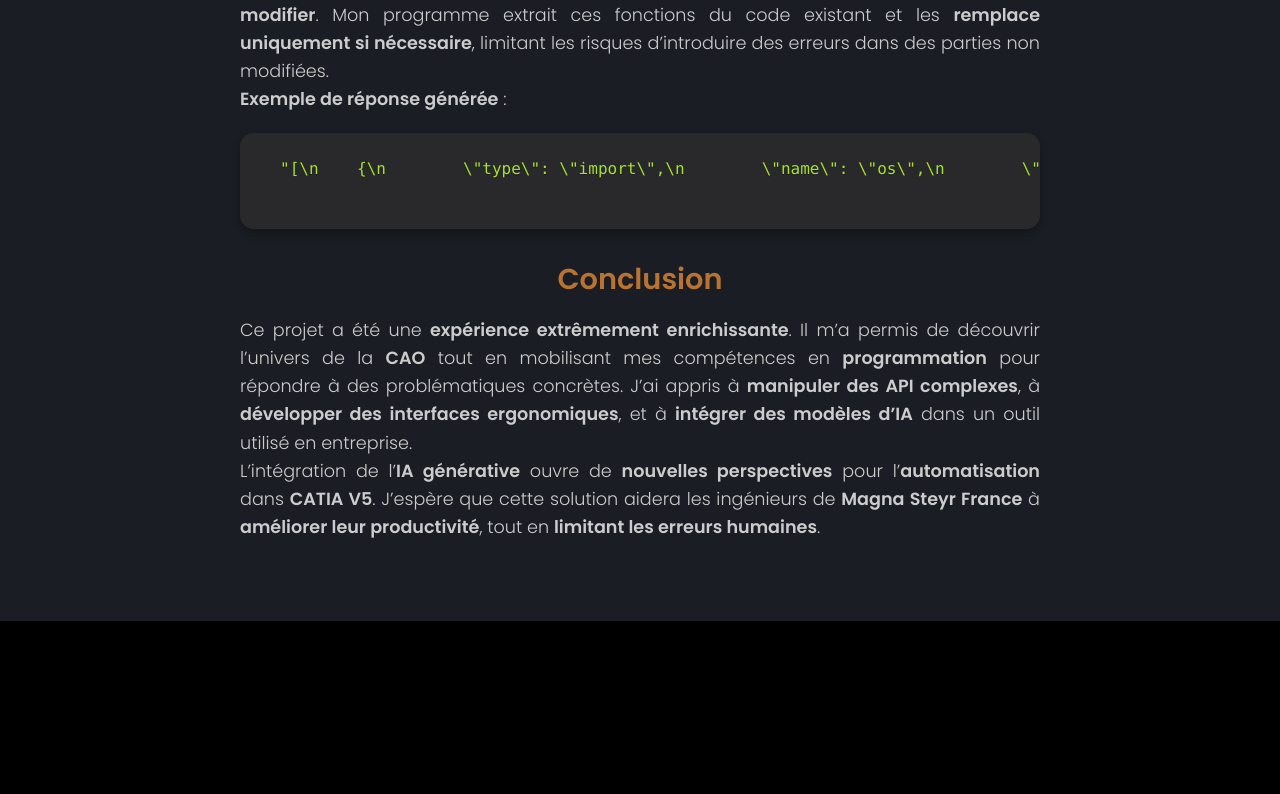
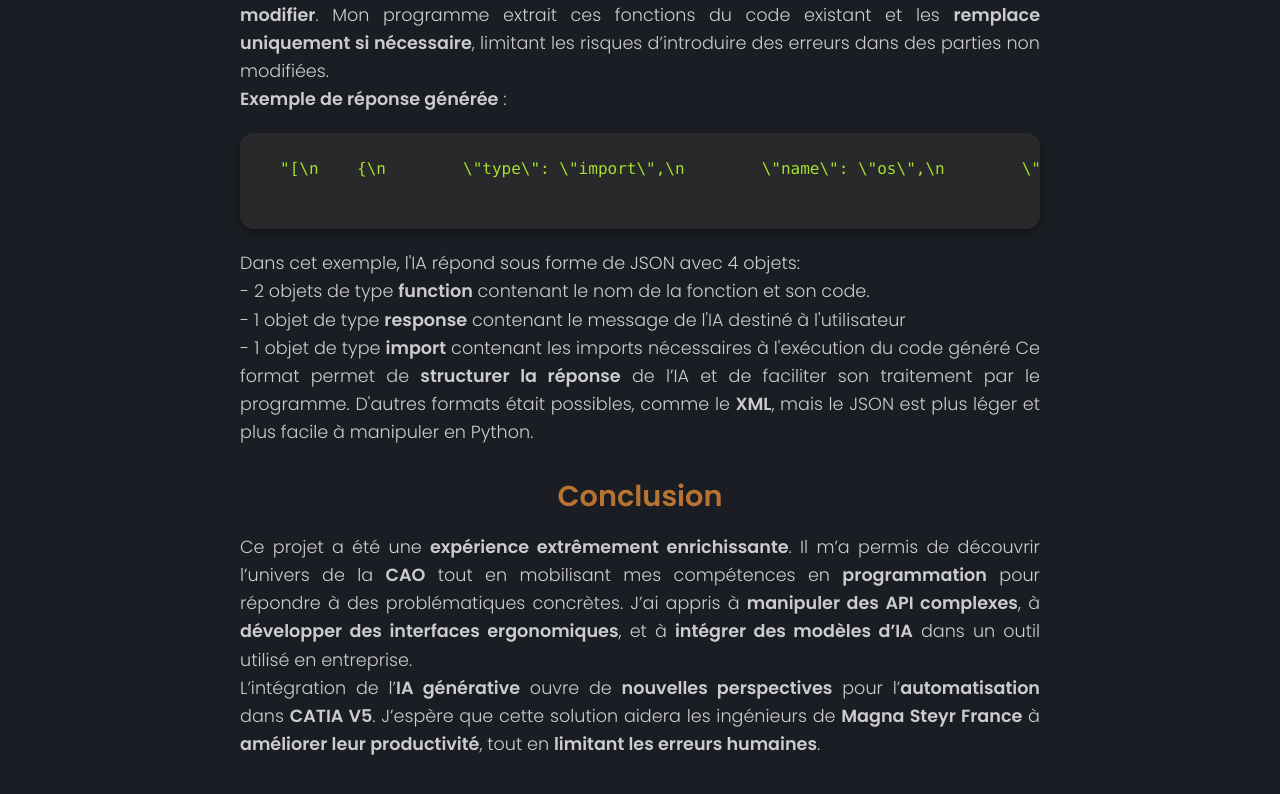
Before and after one commit to Quoruda/portfolio, a Vue app: page / in a window 1280 px wide. Shown: the part 7626-8420 px from the top of the page. Before the commit the page ends 8247 px from the top, so only its background shows below. Built offline with nearby package versions, Linux system fonts and the light colour scheme.

Commit message:
Add content

```diff
--- a/src/components/ProjetStage.vue
+++ b/src/components/ProjetStage.vue
@@ -162,6 +162,16 @@ export default defineComponent({
 
     <CodeBlock language="json" :code="JSON.stringify(json_output, null, 2)" />
 
+    <p>
+      Dans cet exemple, l'IA répond sous forme de JSON avec 4 objets:<br>
+      - 2 objets de type <strong>function</strong> contenant le nom de la fonction et son code.<br>
+      - 1 objet de type <strong>response</strong> contenant le message de l'IA destiné à l'utilisateur<br>
+      - 1 objet de type <strong>import</strong> contenant les imports nécessaires à l'exécution du code généré
+
+      Ce format permet de <strong>structurer la réponse</strong> de l’IA et de faciliter son traitement par le programme.
+      D'autres formats était possibles, comme le <strong>XML</strong>, mais le JSON est plus léger et plus facile à manipuler en Python.
+    </p>
+
     <h3>Conclusion</h3>
     <p>
       Ce projet a été une <strong>expérience extrêmement enrichissante</strong>. Il m’a permis de découvrir l’univers de la <strong>CAO</strong> tout en mobilisant mes compétences en <strong>programmation</strong> pour répondre à des problématiques concrètes.
```
